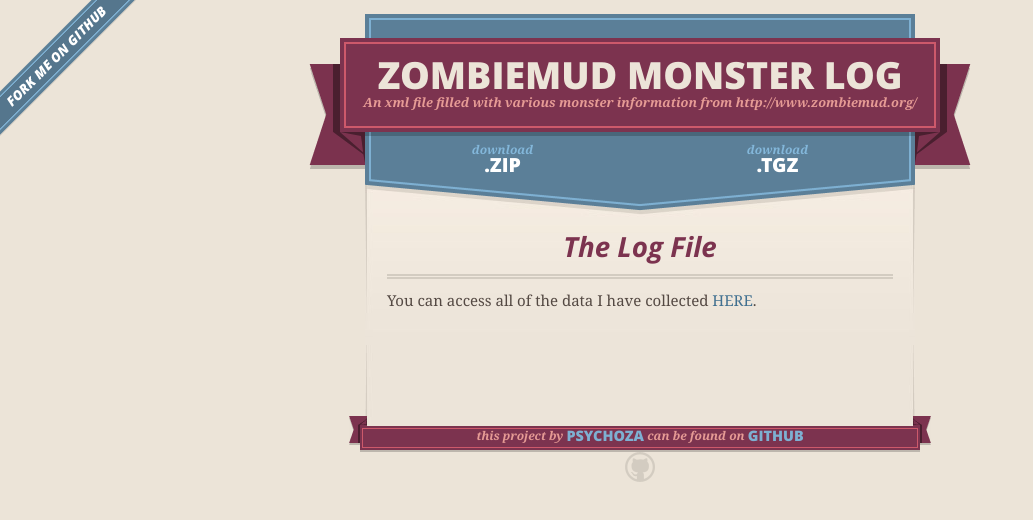
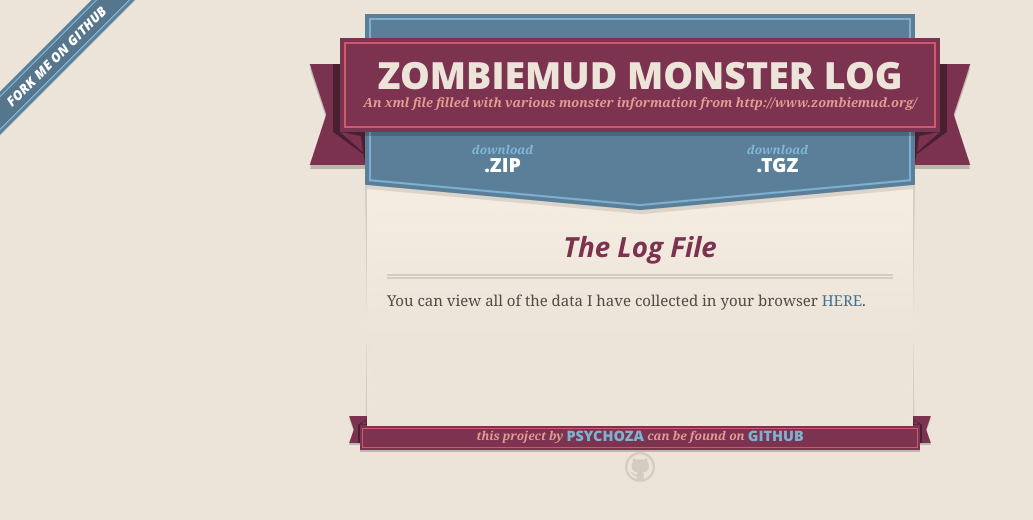
Before and after one commit to psychoza/zombiemud_monster_log, a plain HTML site: page index.html in a window 1280 px wide. Shown: the whole page, without its empty margins (0-1033 px from the left). Drawn offline with nearby package versions, Linux system fonts and the light colour scheme.

Commit message:
last one for now.

```diff
--- a/index.html
+++ b/index.html
@@ -50,7 +50,7 @@
           <a id="welcome-to-github-pages" class="anchor" href="#welcome-to-github-pages" aria-hidden="true"><span aria-hidden="true" class="octicon octicon-link"></span></a>The Log File
         </h3>
 
-        <p>You can access all of the data I have collected <a href="https://psychoza.github.io/zombiemud_monster_log/data.xml">HERE</a>.</p>
+        <p>You can view all of the data I have collected in your browser <a href="https://psychoza.github.io/zombiemud_monster_log/data.xml">HERE</a>.</p>
 
       </section>
 
```
